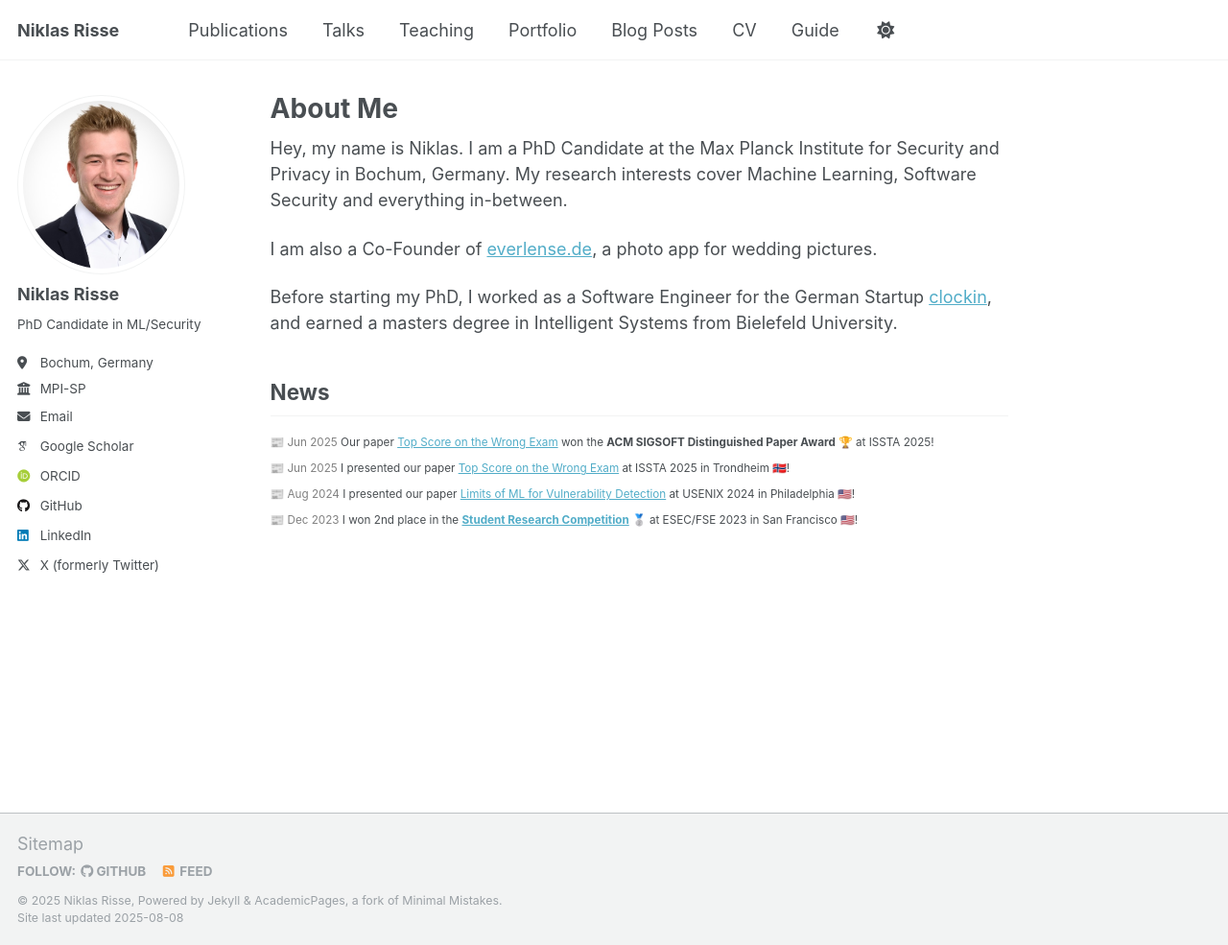
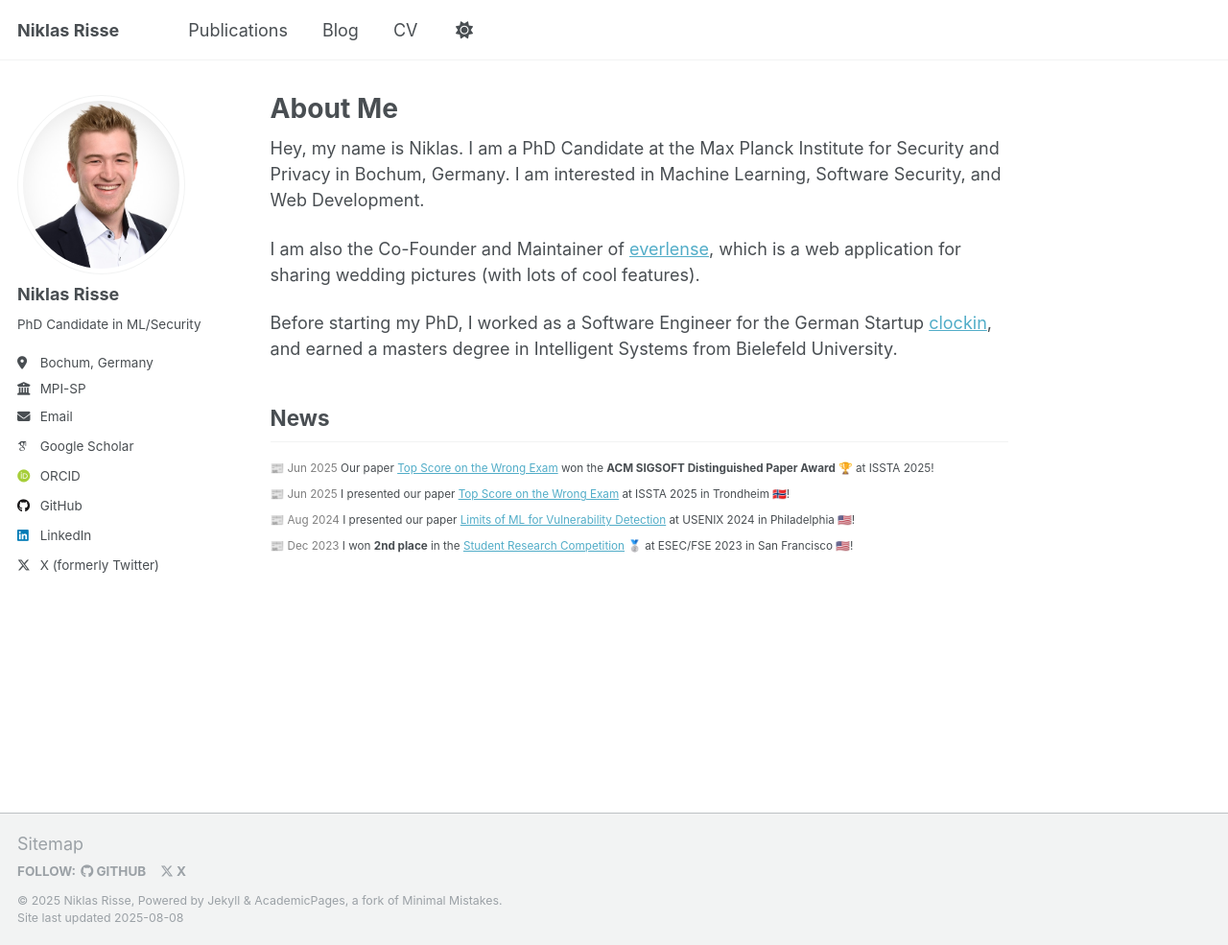
Before and after one commit to niklasrisse/niklasrisse.github.io, a Jekyll site: the page built from _pages/about.md, in a window 1280 px wide and 985 px high. Shown: the whole window at 96% size. Built offline with Jekyll 4.4.1, drawn with Linux system fonts in a browser that asks for light colours; some web fonts are replaced; a script that is not in the unit is left out.

Commit message:
footer and nav

```diff
--- a/_config.yml
+++ b/_config.yml
@@ -117,7 +117,7 @@
             options:
                 format: "iso8601" # "iso8601" (default), "timestamp-seconds", "timestamp-milliseconds"
 atom_feed:
-    hide: false # change to true to hide the RSS feed in the footer
+    hide: true # change to true to hide the RSS feed in the footer
     path: # blank (default) uses feed.xml
 
 # SEO Related
--- a/_includes/footer.html
+++ b/_includes/footer.html
@@ -1,25 +1,55 @@
-{% include base_path %}
-
-{% if site.author.github or site.author.bitbucket or site.atom_feed.hide != true %}
+{% include base_path %} {% if site.author.github or site.author.bitbucket or
+site.atom_feed.hide != true %}
 <div class="page__footer-follow">
-  <ul class="social-icons">
-    {% if site.data.ui-text[site.locale].follow_label %}
-      <li><strong>{{ site.data.ui-text[site.locale].follow_label }}</strong></li>
-    {% endif %}
-    {% if site.author.github %}
-      <li><a href="http://github.com/{{ site.author.github }}"><i class="fab fa-github" aria-hidden="true"></i> GitHub</a></li>
-    {% endif %}
-    {% if site.author.bitbucket %}
-      <li><a href="http://bitbucket.org/{{ site.author.bitbucket }}"><i class="fab fa-bitbucket" aria-hidden="true"></i> Bitbucket</a></li>
-    {% endif %}
-    {% if site.atom_feed.hide != true %}
-    <li><a href="{% if site.atom_feed.path %}{{ site.atom_feed.path }}{% else %}{{ base_path }}/feed.xml{% endif %}"><i class="fa fa-fw fa-rss-square" aria-hidden="true"></i> {{ site.data.ui-text[site.locale].feed_label | default: "Feed" }}</a></li>
-    {% endif %}
-  </ul>
+    <ul class="social-icons">
+        {% if site.data.ui-text[site.locale].follow_label %}
+        <li>
+            <strong>{{ site.data.ui-text[site.locale].follow_label }}</strong>
+        </li>
+        {% endif %} {% if site.author.github %}
+        <li>
+            <a href="http://github.com/{{ site.author.github }}"
+                ><i class="fab fa-github" aria-hidden="true"></i> GitHub</a
+            >
+        </li>
+        {% endif %} {% if site.author.twitter %}
+        <li>
+            <a href="https://x.com//{{ site.author.twitter }}"
+                ><i class="fab fa-x-twitter" aria-hidden="true"></i> X</a
+            >
+        </li>
+        {% endif %} {% if site.author.bitbucket %}
+        <li>
+            <a href="http://bitbucket.org/{{ site.author.bitbucket }}"
+                ><i class="fab fa-bitbucket" aria-hidden="true"></i>
+                Bitbucket</a
+            >
+        </li>
+        {% endif %} {% if site.atom_feed.hide != true %}
+        <li>
+            <a
+                href="{% if site.atom_feed.path %}{{ site.atom_feed.path }}{% else %}{{ base_path }}/feed.xml{% endif %}"
+                ><i class="fa fa-fw fa-rss-square" aria-hidden="true"></i> {{
+                site.data.ui-text[site.locale].feed_label | default: "Feed"
+                }}</a
+            >
+        </li>
+        {% endif %}
+    </ul>
 </div>
 {% endif %}
 
 <div class="page__footer-copyright">
-  &copy; {{ site.time | date: '%Y' }} {{ site.name | default: site.title }}, {{ site.data.ui-text[site.locale].powered_by | default: "Powered by" }} <a href="http://jekyllrb.com" rel="nofollow">Jekyll</a> &amp; <a href="https://github.com/academicpages/academicpages.github.io">AcademicPages</a>, a fork of <a href="https://mademistakes.com/work/minimal-mistakes-jekyll-theme/" rel="nofollow">Minimal Mistakes</a>.<br />
-  Site last updated {{ "now" | date: '%Y-%m-%d' }}
+    &copy; {{ site.time | date: '%Y' }} {{ site.name | default: site.title }},
+    {{ site.data.ui-text[site.locale].powered_by | default: "Powered by" }}
+    <a href="http://jekyllrb.com" rel="nofollow">Jekyll</a> &amp;
+    <a href="https://github.com/academicpages/academicpages.github.io"
+        >AcademicPages</a
+    >, a fork of
+    <a
+        href="https://mademistakes.com/work/minimal-mistakes-jekyll-theme/"
+        rel="nofollow"
+        >Minimal Mistakes</a
+    >.<br />
+    Site last updated {{ "now" | date: '%Y-%m-%d' }}
 </div>
--- a/_pages/about.md
+++ b/_pages/about.md
@@ -7,9 +7,9 @@
     - /about.html
 ---
 
-Hey, my name is Niklas. I am a PhD Candidate at the Max Planck Institute for Security and Privacy in Bochum, Germany. My research interests cover Machine Learning, Software Security and everything in-between.
+Hey, my name is Niklas. I am a PhD Candidate at the Max Planck Institute for Security and Privacy in Bochum, Germany. I am interested in Machine Learning, Software Security, and Web Development.
 
-I am also a Co-Founder of [everlense.de](https://www.everlense.de), a photo app for wedding pictures.
+I am also the Co-Founder and Maintainer of [everlense](https://www.everlense.de), which is a web application for sharing wedding pictures (with lots of cool features).
 
 Before starting my PhD, I worked as a Software Engineer for the German Startup [clockin](https://www.clockin.de), and earned a masters degree in Intelligent Systems from Bielefeld University.
 
@@ -18,4 +18,4 @@
 <span style="font-size: 0.65em;">📰 <font color="gray">Jun 2025</font> Our paper [Top Score on the Wrong Exam](https://niklasrisse.github.io) won the **ACM SIGSOFT Distinguished Paper Award** 🏆 at ISSTA 2025!</span><br>
 <span style="font-size: 0.65em;">📰 <font color="gray">Jun 2025</font> I presented our paper [Top Score on the Wrong Exam](https://niklasrisse.github.io) at ISSTA 2025 in Trondheim 🇳🇴!</span><br>
 <span style="font-size: 0.65em;">📰 <font color="gray">Aug 2024</font> I presented our paper [Limits of ML for Vulnerability Detection](https://niklasrisse.github.io) at USENIX 2024 in Philadelphia 🇺🇸!</span><br>
-<span style="font-size: 0.65em;">📰 <font color="gray">Dec 2023</font> I won 2nd place in the **[Student Research Competition](https://niklasrisse.github.io)** 🥈 at ESEC/FSE 2023 in San Francisco 🇺🇸!</span><br>
+<span style="font-size: 0.65em;">📰 <font color="gray">Dec 2023</font> I won **2nd place** in the [Student Research Competition](https://niklasrisse.github.io) 🥈 at ESEC/FSE 2023 in San Francisco 🇺🇸!</span><br>
```
Also changed, not shown: _data/navigation.yml (+2 -17 lines).
